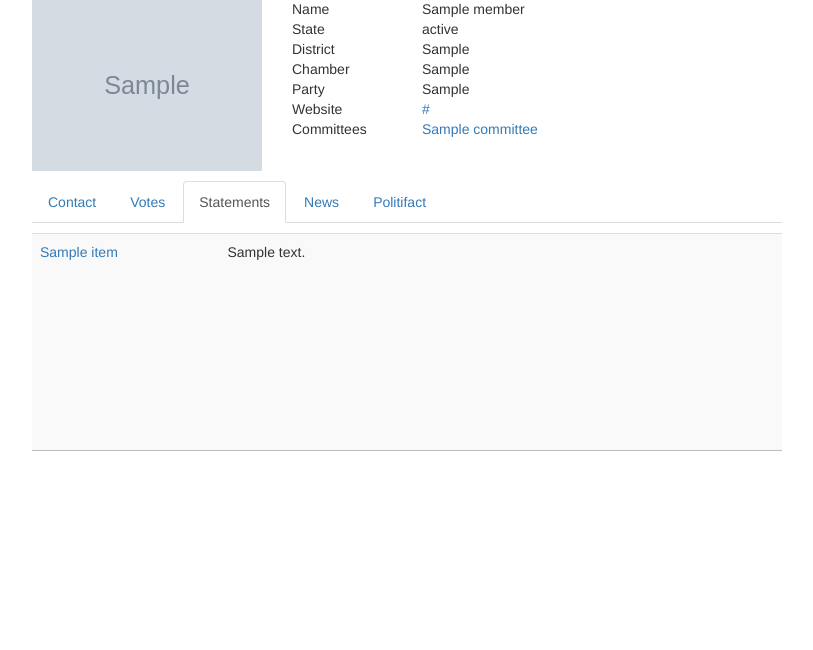
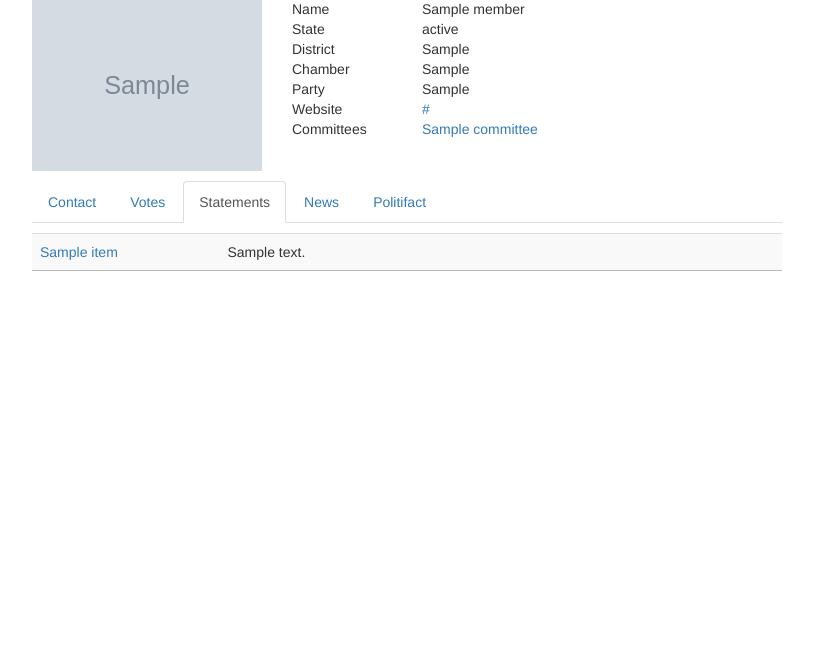
Before and after one commit to danieltahara/indivisible, a Flask app: template indivisible/templates/member.html in a window 1280 px wide, after a click on "Statements". Shown: the part 136-786 px from the top of the page, without its empty margins (38-851 px from the left). Run offline with Flask 2, Linux system fonts and the light colour scheme; the template is opened without the code that fills it: most values are stand-ins (such as "Sample title", 1, 10 or a date in 2020); grey boxes marked "Sample" are stand-in pictures; parts of the project's set-up code (start-up, migrations or seed data) failed here and were passed over; some libraries are stand-ins or nearby versions.

Commit message:
Fix some css

```diff
--- a/indivisible/static/style.css
+++ b/indivisible/static/style.css
@@ -4,8 +4,6 @@
 }
 
 .member-statements {
-  height: 200px;
-  overflow-y: hidden;
   margin-bottom: 5px;
   border-bottom: 1px solid #BBB;
 }
--- a/indivisible/templates/macros.html
+++ b/indivisible/templates/macros.html
@@ -91,7 +91,7 @@
 {% macro render_rss(item) -%}
 <tr class="member-statements">
   <td class="col-md-3"><a href={{item['link']}}>{{item['title']}}</a></td>
-  <td><div style="height:200px; overflow-y:hidden;">{{item['description']|safe}}</div></td>
+  <td><div style="max-height:200px; overflow-y:hidden;">{{item['description']|safe}}</div></td>
 </tr>
 {%- endmacro %}
 
```
